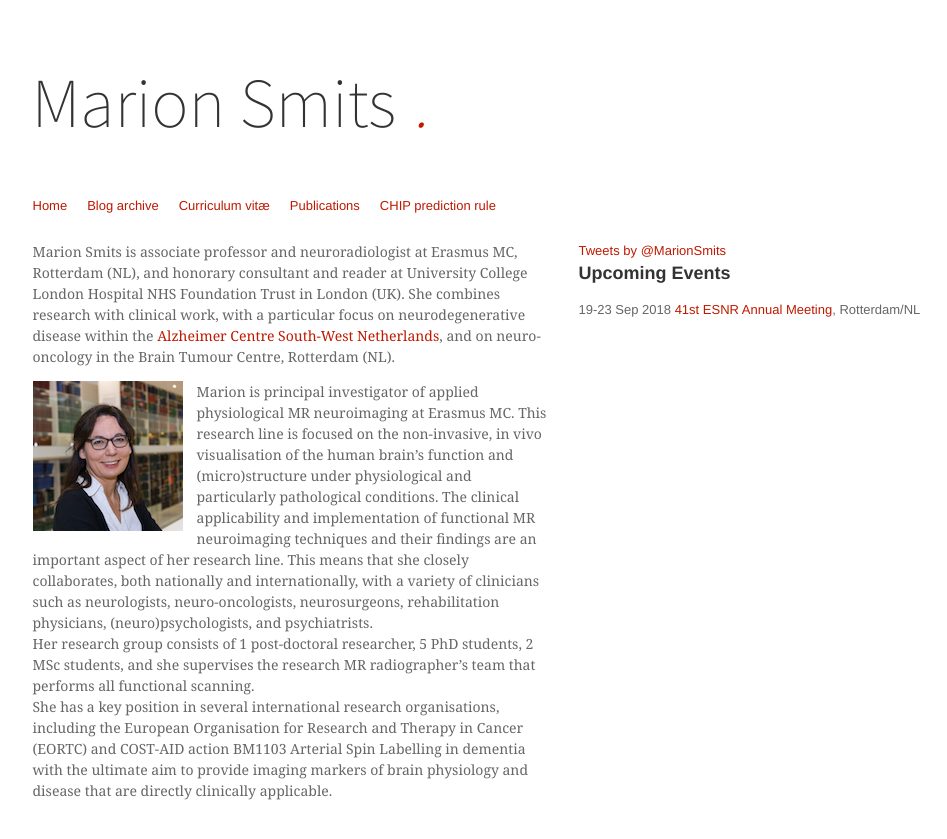
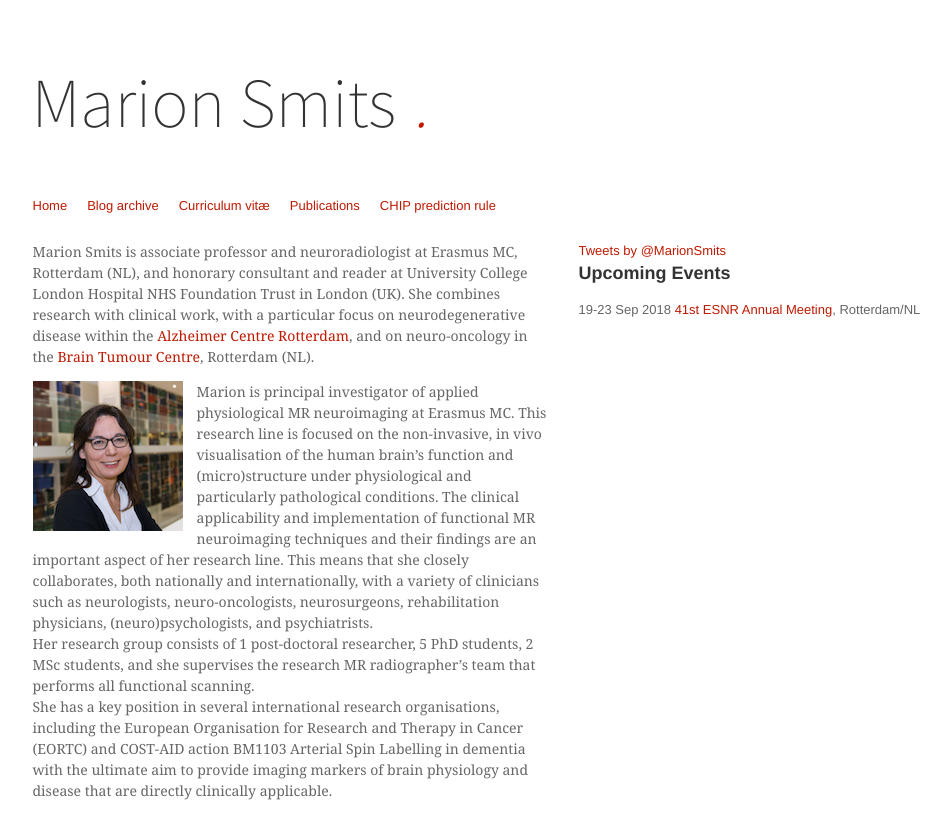
Before and after one commit to marionsmits/marionsmits.github.io, a Jekyll site: the page built from index.md, in a window 1280 px wide. Shown: the top 839 px of the page, without its empty margins (120-1067 px from the left). Built offline with Jekyll 4.4.1, drawn with Linux system fonts in a browser that asks for light colours; comment, search, counter and statistics services are not loaded.

Commit message:
updated name Alzheimer Centre, add URL BTC

```diff
--- a/index.md
+++ b/index.md
@@ -2,7 +2,7 @@
 layout: page
 ---
 
-Marion Smits is associate professor and neuroradiologist at Erasmus MC, Rotterdam (NL), and honorary consultant and reader at University College London Hospital NHS Foundation Trust in London (UK). She combines  research with clinical work, with a particular focus on neurodegenerative disease within the [Alzheimer Centre South-West Netherlands](http://www.erasmusmc.nl/alzheimercentrum/), and on neuro-oncology in the Brain Tumour Centre, Rotterdam (NL).
+Marion Smits is associate professor and neuroradiologist at Erasmus MC, Rotterdam (NL), and honorary consultant and reader at University College London Hospital NHS Foundation Trust in London (UK). She combines  research with clinical work, with a particular focus on neurodegenerative disease within the [Alzheimer Centre Rotterdam](http://www.erasmusmc.nl/alzheimercentrum/), and on neuro-oncology in the [Brain Tumour Centre](https://www.erasmusmc.nl/hersentumorcentrum/), Rotterdam (NL).
 
 <img src="marion.jpg" style="float:left;margin:0 1em 0.5em 0" alt="Marion Smits">
 Marion is principal investigator of applied physiological MR neuroimaging at Erasmus MC. This research line is focused on the non-invasive, in vivo visualisation of the human brain’s function and (micro)structure under physiological and particularly pathological conditions. The clinical applicability and implementation of functional MR neuroimaging techniques and their findings are an important aspect of her research line. This means that she closely collaborates, both nationally and internationally, with a variety of clinicians such as neurologists, neuro-oncologists, neurosurgeons, rehabilitation physicians, (neuro)psychologists, and psychiatrists.
```
